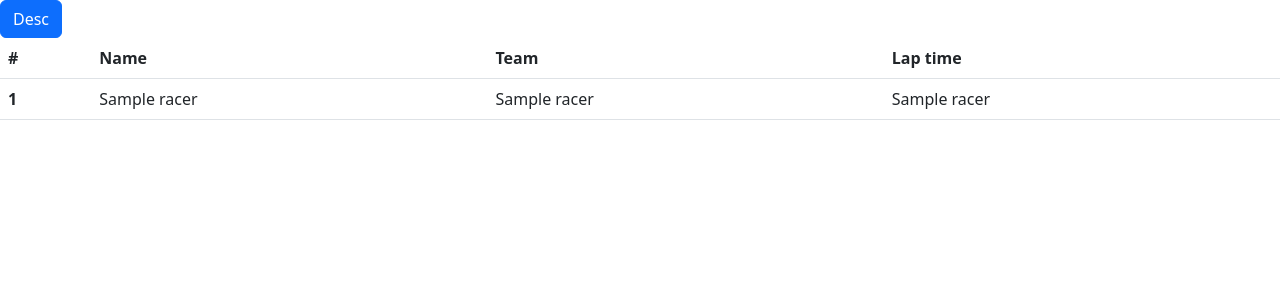
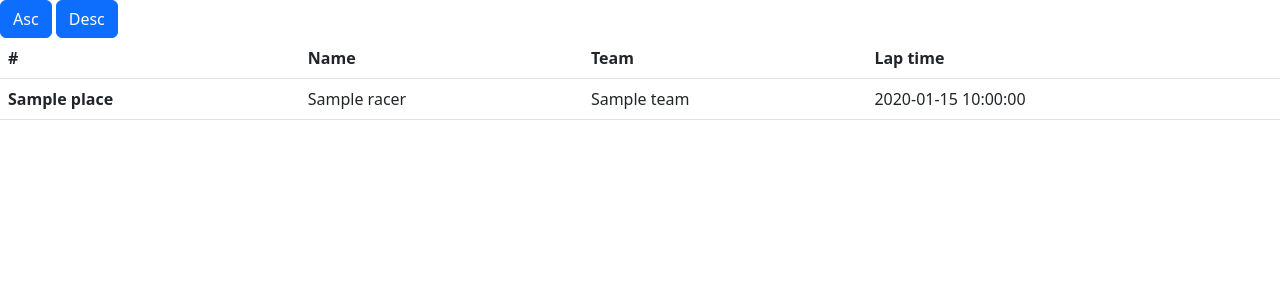
Before and after one commit to vlados-j/Web-report-of-Monaco-2018-Racing, a Flask app: template templates/report.html in a window 1280 px wide. Shown: the part 56-356 px from the top of the page. Run offline with Flask 2, Linux system fonts and the light colour scheme; the template is opened without the code that fills it: most values are stand-ins (such as "Sample title", 1, 10 or a date in 2020).

Commit message:
Changed the logic in main.py and added some changes to templated

```diff
--- a/main.py
+++ b/main.py
@@ -1,78 +1,48 @@
-from flask import Flask, redirect, url_for, render_template
+from flask import Flask, redirect, url_for, render_template, request
 from application_vlados import *
 
 app = Flask(__name__)
 
 
-@app.route('/')
+@app.route('/', methods=['GET'])
+def index():
+    return redirect(url_for('report'))
+
+
 @app.route('/report/')
 def report():
+    args = request.args
     structured_info = processing_data('files/start.log', 'files/end.log', 'files/abbreviations.txt')
-    prepared_info_for_report = build_report(structured_info, 'asc')
-    number_of_valid_racers = len([None for racer in prepared_info_for_report if racer.lap_time])
-    racer_number_sequence = iter(range(1, number_of_valid_racers + 1))
-    info_for_output = []
-    for racer in prepared_info_for_report:
-        if racer.lap_time:
-            racers_number = next(racer_number_sequence)
-            info_for_output.append((racers_number, racer.name, racer.team, racer.lap_time_str))
-        else:
-            info_for_output.append(('-', racer.name, racer.team, racer.lap_time_str))
-    return render_template('report.html', info_for_output=info_for_output)
-
-
-@app.route('/report/desc')
-def report_desc():
-    structured_info = processing_data('files/start.log', 'files/end.log', 'files/abbreviations.txt')
-    prepared_info_for_report = build_report(structured_info, 'desc')
-    number_of_valid_racers = len([None for racer in prepared_info_for_report if racer.lap_time])
-    racer_number_sequence = iter(range(number_of_valid_racers, 0, -1))
-    info_for_output = []
-    for racer in prepared_info_for_report:
-        if racer.lap_time:
-            racers_number = next(racer_number_sequence)
-            info_for_output.append((racers_number, racer.name, racer.team, racer.lap_time_str))
-        else:
-            info_for_output.append(('-', racer.name, racer.team, racer.lap_time_str))
-    return render_template('report_desc.html', info_for_output=info_for_output)
+    prepared_info_for_report = info_for_output(structured_info, args.get("order"))
+    return render_template('report.html', prepared_info_for_report=prepared_info_for_report, order=args.get("order"))
 
 
 @app.route('/report/drivers/')
 def drivers():
+    args = request.args
     structured_info = processing_data('files/start.log', 'files/end.log', 'files/abbreviations.txt')
-    prepared_info_for_report = build_report(structured_info, 'asc')
+    if args.get("abbreviation"):
+        for racer in structured_info.values():
+            if racer.abbreviation == args.get("abbreviation"):
+                return render_template('driver.html', racer=racer)
+
+    prepared_info_for_report = info_for_output(structured_info, args.get("order"))
+    return render_template('drivers.html', prepared_info_for_report=prepared_info_for_report, order=args.get("order"))
+
+
+def info_for_output(structured_info, ordering):
+    prepared_info_for_report = build_report(structured_info, ordering)
     number_of_valid_racers = len([None for racer in prepared_info_for_report if racer.lap_time])
-    racer_number_sequence = iter(range(1, number_of_valid_racers + 1))
-    info_for_output = []
+    if ordering == 'desc':
+        racer_number_sequence = iter(range(number_of_valid_racers, 0, -1))
+    else:
+        racer_number_sequence = iter(range(1, number_of_valid_racers + 1))
     for racer in prepared_info_for_report:
         if racer.lap_time:
-            racers_number = next(racer_number_sequence)
-            info_for_output.append((racers_number, racer.name, racer.team, racer.lap_time_str, racer.abbreviation))
+            racer.place = next(racer_number_sequence)
         else:
-            info_for_output.append(('-', racer.name, racer.team, racer.lap_time_str, racer.abbreviation))
-    return render_template('drivers.html', info_for_output=info_for_output)
-
-
-@app.route('/report/drivers/desc')
-def drivers_desc():
-    structured_info = processing_data('files/start.log', 'files/end.log', 'files/abbreviations.txt')
-    prepared_info_for_report = build_report(structured_info, 'desc')
-    number_of_valid_racers = len([None for racer in prepared_info_for_report if racer.lap_time])
-    racer_number_sequence = iter(range(number_of_valid_racers, 0, -1))
-    info_for_output = []
-    for racer in prepared_info_for_report:
-        if racer.lap_time:
-            racers_number = next(racer_number_sequence)
-            info_for_output.append((racers_number, racer.name, racer.team, racer.lap_time_str, racer.abbreviation))
-        else:
-            info_for_output.append(('-', racer.name, racer.team, racer.lap_time_str, racer.abbreviation))
-    return render_template('drivers_desc.html', info_for_output=info_for_output)
-
-
-@app.route('/report/drivers/<abbreviation>')
-def driver(abbreviation):
-    structured_info = processing_data('files/start.log', 'files/end.log', 'files/abbreviations.txt')
-    return render_template('driver.html', racer=structured_info[abbreviation])
+            racer.place = '-'
+    return prepared_info_for_report
 
 
 if __name__ == '__main__':
--- a/templates/report.html
+++ b/templates/report.html
@@ -1,6 +1,7 @@
 {% extends "base.html" %}
 {% block content %}
-<a class="btn btn-primary" href="{{url_for('report_desc')}}" role="button">Desc</a>
+<a class="btn btn-primary" href="{{url_for('report')}}" role="button">Asc</a>
+<a class="btn btn-primary" href="{{url_for('report', order='desc')}}" role="button">Desc</a>
 
 <table class="table">
 
@@ -13,21 +14,28 @@
     </tr>
   </thead>
   <tbody>
-  {% for racer in info_for_output %}
+  {% for racer in prepared_info_for_report %}
     <tr>
-      <th scope="row">{{racer[0]}}</th>
-      <td>{{racer[1]}}</td>
-      <td>{{racer[2]}}</td>
-      <td>{{racer[3]}}</td>
+      <th scope="row">{{ racer.place }}</th>
+      <td>{{racer.name}}</td>
+      <td>{{racer.team}}</td>
+      <td>{{racer.lap_time_str}}</td>
     </tr>
-  {% if racer[0] == 15 %}
+    {% if order == 'desc' and (racer.place == 1 or racer.place == 16) %}
     <tr>
       <th scope="row"></th>
       <td></td>
       <td></td>
       <td></td>
     </tr>
-  {% endif %}
+    {% elif order != 'desc' and racer.place == 15 %}
+    <tr>
+      <th scope="row"></th>
+      <td></td>
+      <td></td>
+      <td></td>
+    </tr>
+    {% endif %}
   {% endfor %}
   </tbody>
 </table>
```
Also changed, not shown: templates/drivers.html (+15 -7 lines), templates/drivers_desc.html (deleted, +0 -30 lines), templates/report_desc.html (deleted, +0 -33 lines).
